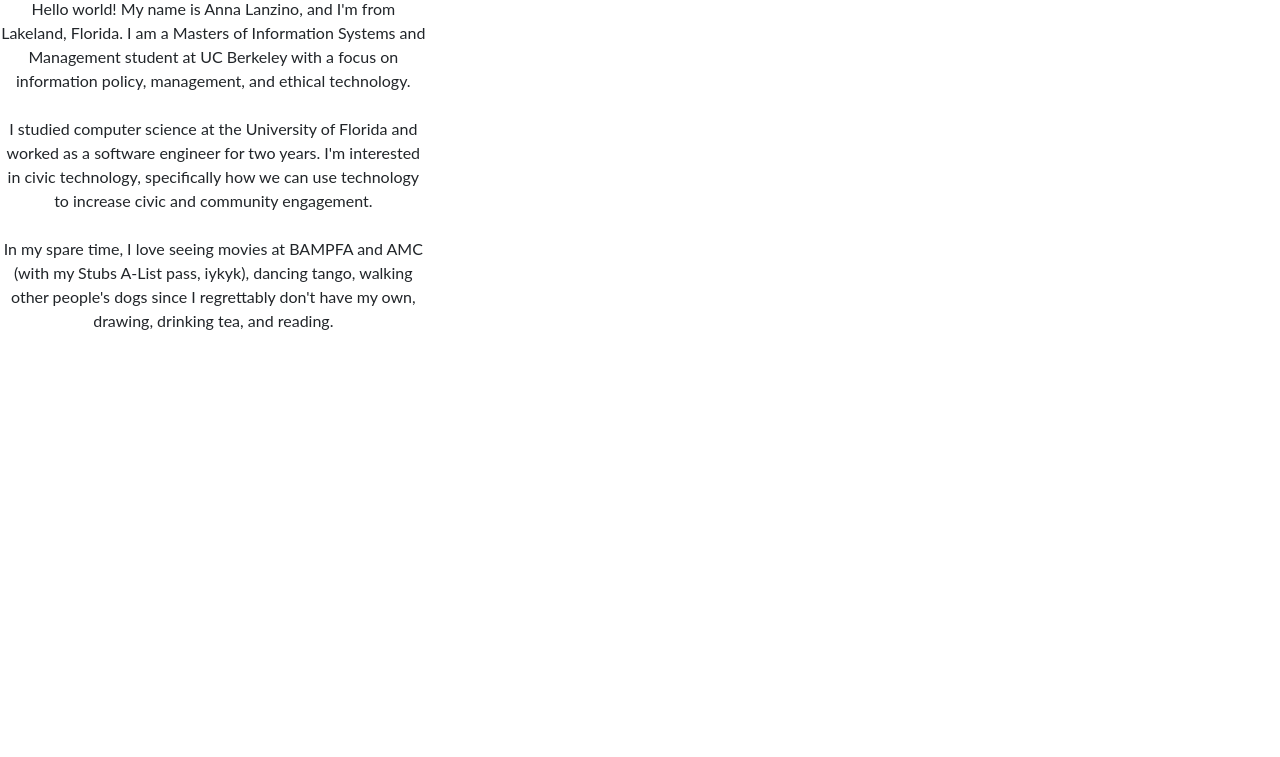
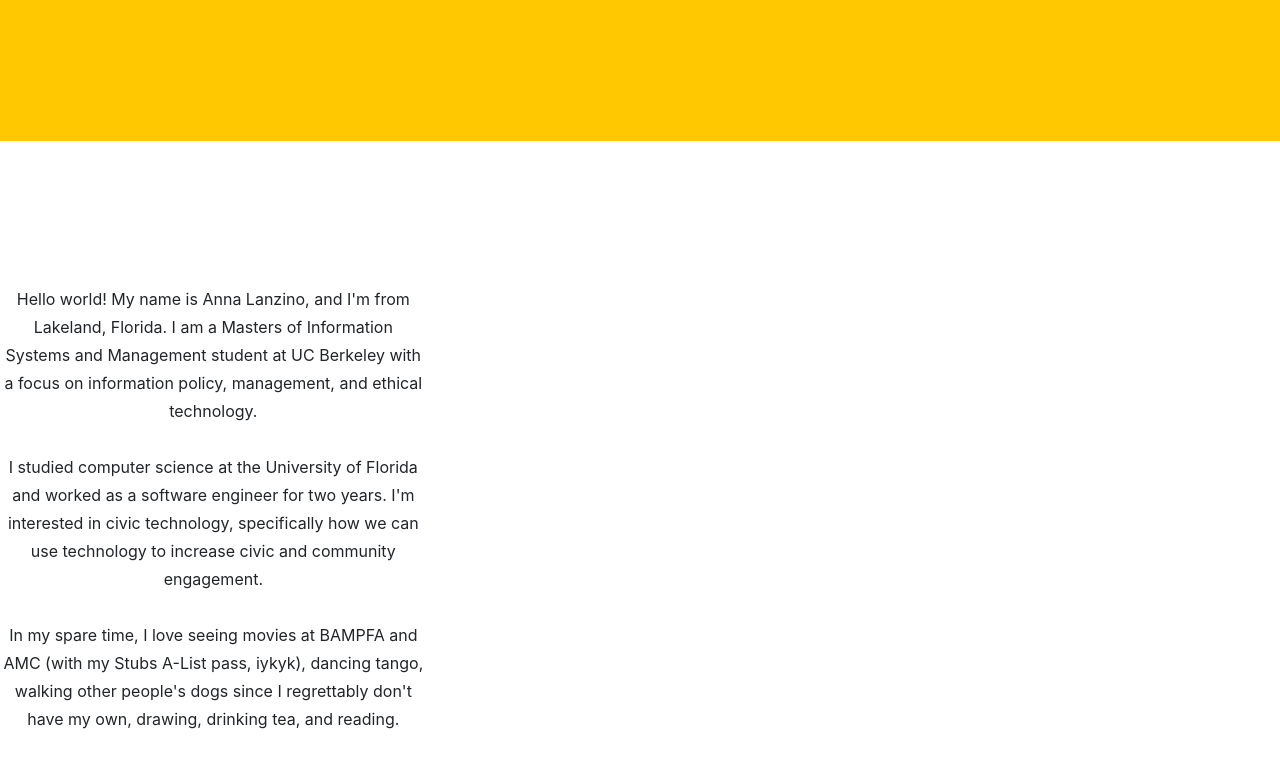
Before and after one commit to alanzino11/alanzino11.github.io, a plain HTML site: page index.html in a window 1280 px wide. Shown: the part 439-1196 px from the top of the page. Before the commit the page ends 800 px from the top, so only its background shows below. Drawn offline with Linux system fonts and the light colour scheme.

Commit message:
1.3 Change CSS Theme

```diff
--- a/index.html
+++ b/index.html
@@ -1,7 +1,7 @@
 <!DOCTYPE HTML>
 <html>
     <header>
-        <link rel="stylesheet" href="style.css">
+        <link rel="stylesheet" href="./Example_CSS_Style Templates/style1.css">
         <link rel="stylesheet" href="table_style.css">
         <title>Anna Lanzino</title>
     </header>
```
Also changed, not shown: list.html (+1 -1 lines).
